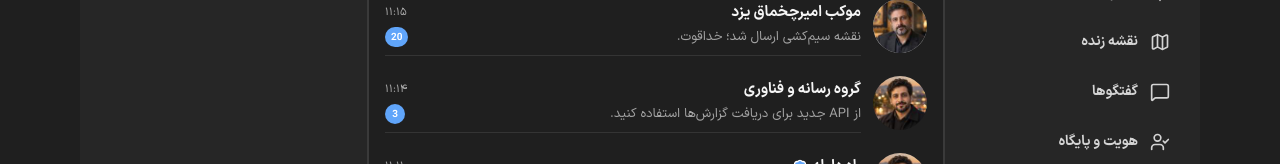
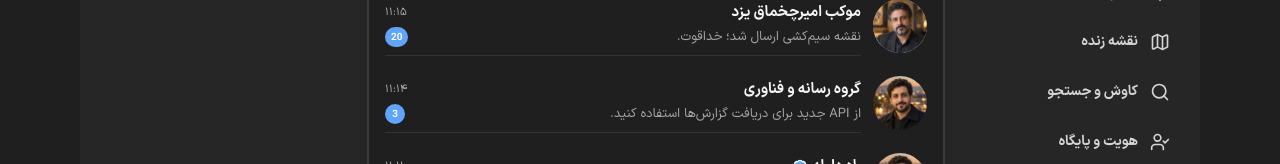
Before and after one commit to mohammad-mohammad-soltani/meydan, a Next.js app: page /chat in a window 1280 px wide. Shown: the part 211-375 px from the top of the page. Built offline with nearby package versions, Linux system fonts and the light colour scheme.

Commit message:
feat: replace desktop chat navigation with explore

```diff
--- a/components/layouts/AppShell.tsx
+++ b/components/layouts/AppShell.tsx
@@ -1,6 +1,6 @@
 import type { ReactNode } from "react";
 import Link from "next/link";
-import { FolderKanban, Home, Map, MessageSquare, Mic, UserCheck } from "lucide-react";
+import { FolderKanban, Home, Map, Mic, Search, UserCheck } from "lucide-react";
 import { BottomNavigation } from "./BottomNavigation";
 import { MobileHeader } from "./MobileHeader";
 
@@ -26,7 +26,7 @@ export function AppShell({ children }: AppShellProps) {
             <Link href="/content" className={desktopLinkClass}><FolderKanban className="h-5 w-5" />بسته محتوا</Link>
             <Link href="/speakers" className={desktopLinkClass}><Mic className="h-5 w-5" />اعزام سخنران</Link>
             <Link href="/map" className={desktopLinkClass}><Map className="h-5 w-5" />نقشه زنده</Link>
-            <Link href="/chat" className={desktopLinkClass}><MessageSquare className="h-5 w-5" />گفتگوها</Link>
+            <Link href="/explore" className={desktopLinkClass}><Search className="h-5 w-5" />کاوش و جستجو</Link>
             <Link href="/profile" className={desktopLinkClass}><UserCheck className="h-5 w-5" />هویت و پایگاه</Link>
           </nav>
         </div>
```
